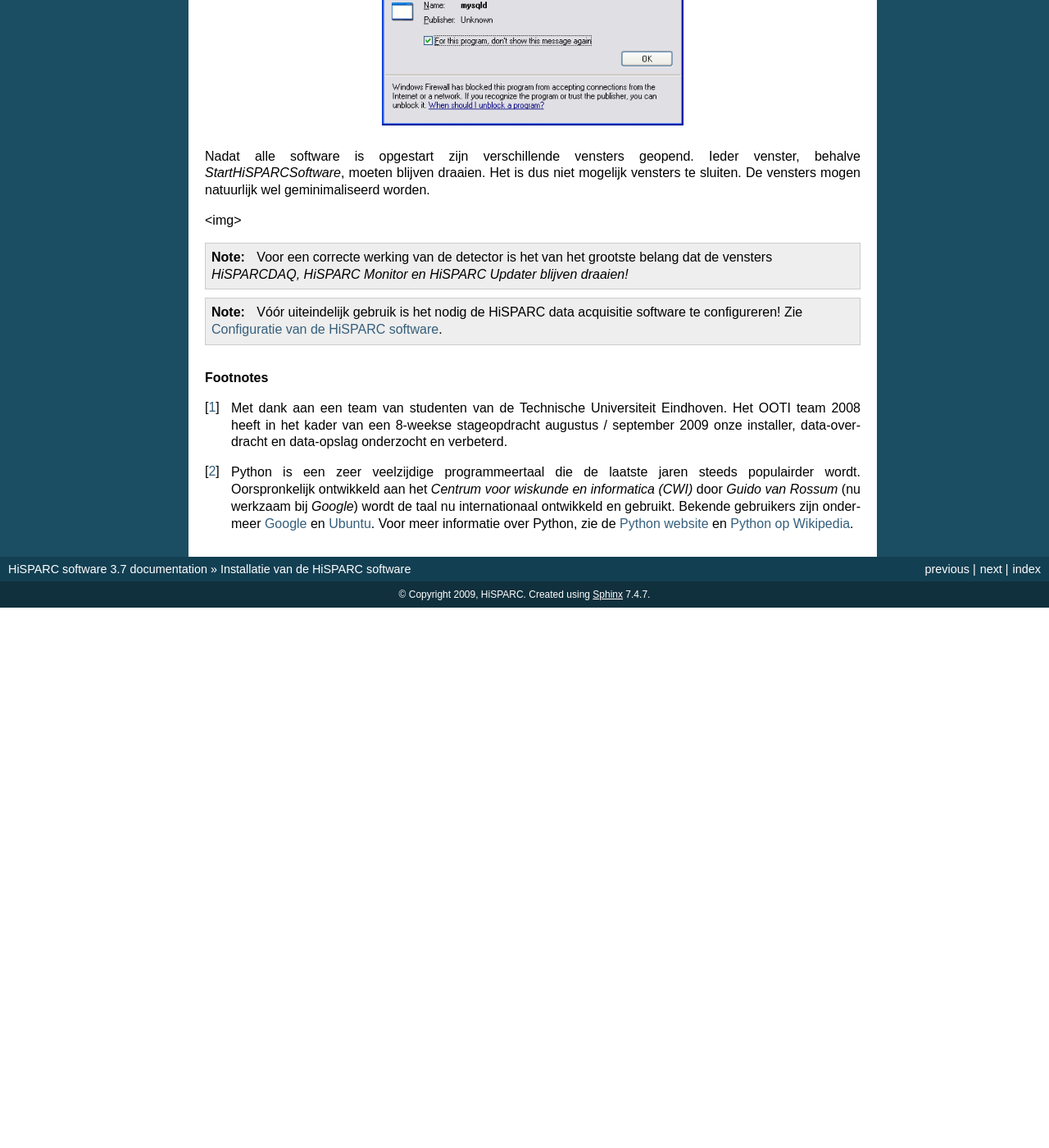
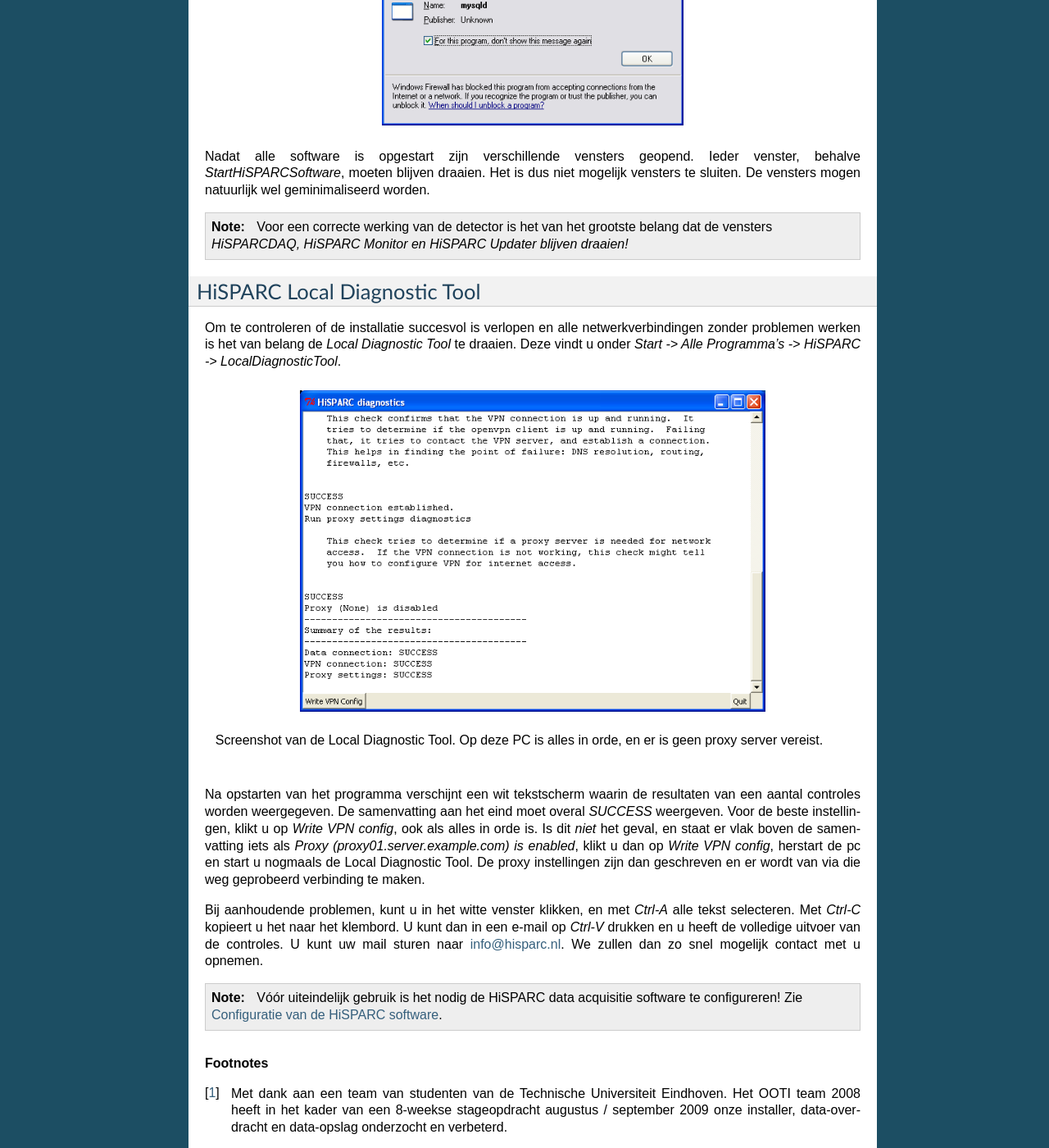
Before and after one commit to HiSPARC/station-software, a Sphinx documentation site: the page built from doc/software-installatie.rst, in a window 1280 px wide and 1400 px high, scrolled down 5958 px. Shown: the whole window at 82% size. Built offline with Sphinx 7.4.7, drawn with Linux system fonts in a browser that asks for light colours; before the commit the page ends 6699 px from its top, so only the background shows below that; some of the changed text lies outside the part shown.

Commit message:
Added running the local diagnostic tool to installer documentation.  Made the gui window smaller because some people can't seem to find the lower buttons on very small screens, :sigh:

```diff
--- a/doc/software-installatie.rst
+++ b/doc/software-installatie.rst
@@ -226,11 +226,41 @@
 Het is dus niet mogelijk vensters te sluiten.  De vensters mogen
 natuurlijk wel geminimaliseerd worden.
 
-<img>
-
 .. note:: Voor een correcte werking van de detector is het van het
    grootste belang dat de vensters *HiSPARCDAQ, HiSPARC Monitor en HiSPARC
    Updater blijven draaien!*
+
+
+HiSPARC Local Diagnostic Tool
+-----------------------------
+
+Om te controleren of de installatie succesvol is verlopen en alle
+netwerkverbindingen zonder problemen werken is het van belang de *Local
+Diagnostic Tool* te draaien.  Deze vindt u onder *Start -> Alle
+Programma's -> HiSPARC -> LocalDiagnosticTool*.
+
+.. figure:: images/screenshot-localdiagnostictool.png
+   :align: center
+   :scale: 85
+
+   Screenshot van de Local Diagnostic Tool.  Op deze PC is alles in orde,
+   en er is geen proxy server vereist.
+
+Na opstarten van het programma verschijnt een wit tekstscherm waarin de
+resultaten van een aantal controles worden weergegeven.  De samenvatting
+aan het eind moet overal *SUCCESS* weergeven.  Voor de beste instellingen,
+klikt u op *Write VPN config*, ook als alles in orde is.  Is dit *niet*
+het geval, en staat er vlak boven de samenvatting iets als *Proxy
+(proxy01.server.example.com) is enabled*, klikt u dan op *Write VPN
+config*, herstart de pc en start u nogmaals de Local Diagnostic Tool.  De
+proxy instellingen zijn dan geschreven en er wordt van via die weg
+geprobeerd verbinding te maken.
+
+Bij aanhoudende problemen, kunt u in het witte venster klikken, en met
+*Ctrl-A* alle tekst selecteren.  Met *Ctrl-C* kopieert u het naar het
+klembord.  U kunt dan in een e-mail op *Ctrl-V* drukken en u heeft de
+volledige uitvoer van de controles.  U kunt uw mail sturen naar
+info@hisparc.nl.  We zullen dan zo snel mogelijk contact met u opnemen.
 
 .. note:: Vóór uiteindelijk gebruik is het nodig de |hisparc| data
    acquisitie software te configureren! Zie :doc:`configuratie`.
```
Also changed, not shown: doc/images/screenshot-localdiagnostictool.png (added), 1 other file.
